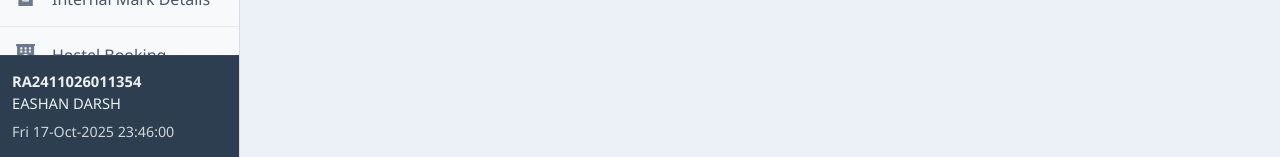
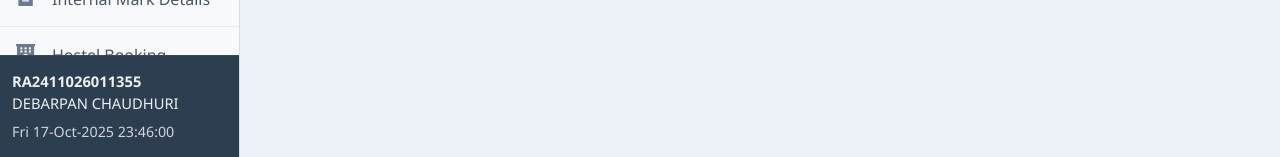
Before and after one commit to ed6095-web/srm_student_portal, a React (Create React App) app: page / in a window 1280 px wide. Shown: the part 643-800 px from the top of the page. Built offline with nearby package versions, Linux system fonts and the light colour scheme.

Commit message:
Update Sidebar.jsx

```diff
--- a/src/components/Sidebar.jsx
+++ b/src/components/Sidebar.jsx
@@ -57,8 +57,8 @@ function Sidebar({ onLinkClick }) {
       <div className="sidebar-footer">
         <div className="footer-strip">
           <div>
-            <strong>RA2411026011354</strong><br />
-            EASHAN DARSH
+            <strong>RA2411026011355</strong><br />
+            DEBARPAN CHAUDHURI
           </div>
           <div style={{ fontSize: "0.97em", marginTop: "7px", opacity: 0.85 }}>
             Fri 17-Oct-2025 23:46:00
```
